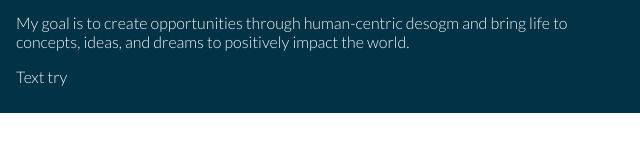
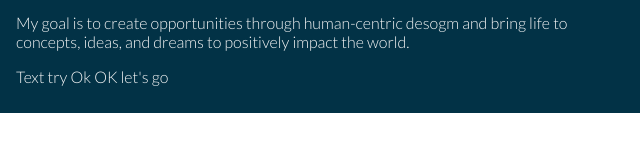
Before and after one commit to cr00za/Portfolio, a plain HTML site: page index.html in a window 1280 px wide. Shown: the part 194-346 px from the top of the page, 0-640 px from the left. Drawn offline with Linux system fonts and the light colour scheme.

Commit message:
initial file
initial file

```diff
--- a/index.html
+++ b/index.html
@@ -39,7 +39,7 @@
                     <h1>Miguel Ruddock</h1>
                     <h2>User Experience / Interface Designer</h2>
                     <p>My goal is to create opportunities through human-centric desogm and bring life to concepts, ideas, and dreams to positively impact the world.</p>
-                <p>Text try</p>
+                <p>Text try Ok OK let's go</p>
                 </div>
                 <div id="heroflex3" class="animatelogo">
                     <img src="images/animatelogo.png" alt="placeholder for logo animation">
```
